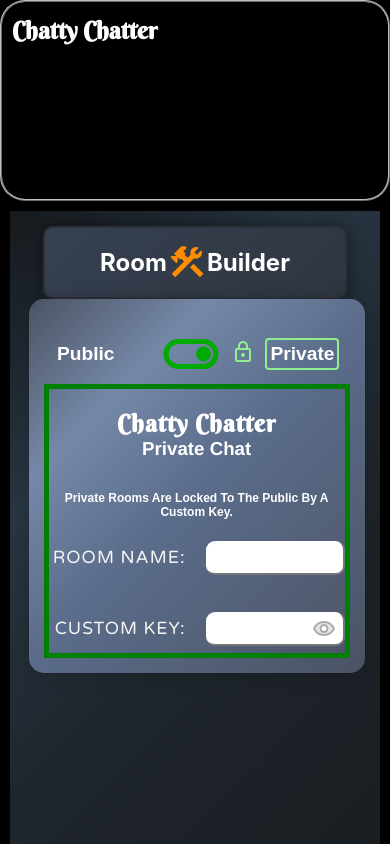
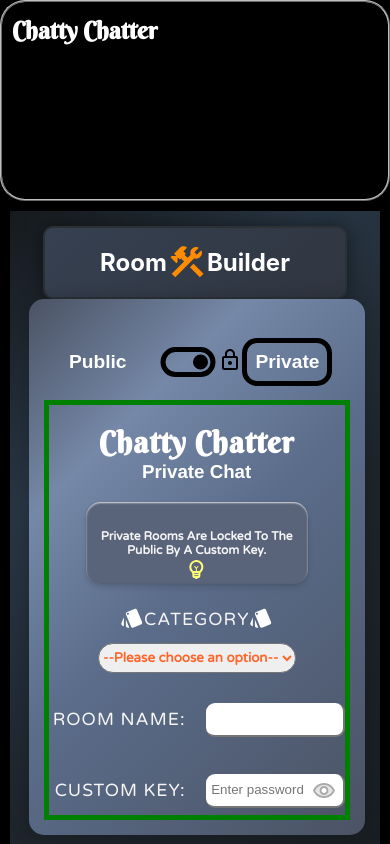
Before and after one commit to Tanner-Davison/Chatty_Chatter, a React (Create React App) app: page /createroom/0 in a window 390 px wide. Both pictures are taken after a click on the picture 184 px from the left and 354 px from the top of the page. Shown: the top 844 px of the page. Built offline with nearby package versions, Linux system fonts and the light colour scheme; a web font is replaced by a local one.

Commit message:
finished save for the night

```diff
--- a/src/components/Header/Header.js
+++ b/src/components/Header/Header.js
@@ -24,7 +24,7 @@ const Header = ({ joinRoom, roomChanger, room, }) => {
       console.log(currentLocation);
       const timer = setTimeout(()=>{
         setVisible(false);
-      },50000);
+      },5000);
        return () => {
          clearTimeout(timer);
        };
@@ -98,6 +98,7 @@ const Header = ({ joinRoom, roomChanger, room, }) => {
         <div className={"create_room_container"}>
           <h2 style={{ color: "white" }}>Hub Finder</h2>
           <input
+            type='number'
             className={"roomInput"}
             placeholder="Room #"
             onKeyDown={handleKeyDown}
--- a/src/components/Utility-mainRoom/CreateRoom.css
+++ b/src/components/Utility-mainRoom/CreateRoom.css
@@ -33,10 +33,10 @@ form {
   text-align: center;
 }
 #logo-style-inline {
-  font-family: "Berkshire Swash", serif;
-  letter-spacing: 1px;
-  font-size: 24px;
-  color: white;
+      font-family: "Berkshire Swash", serif;
+    letter-spacing: 1px;
+    font-size: 50px;
+    color: white;
 }
 #header-border {
   display:flex;
@@ -109,6 +109,7 @@ form {
   justify-content: flex-end;
 }
 .content-container {
+  position: relative;
   display: flex;
   align-items: center;
   flex-direction: column;
@@ -128,7 +129,18 @@ form {
   color: whitesmoke;
   font-family: "Varela Round", sans-serif;
 }
+.content-container.private{
+  width:45%;
+  padding:10px;
+  align-self: center;
+  padding:15px;
+}
+#lightbulb{
+  position: absolute;
+  top:50px;
+  color:rgb(255, 255, 119);
 
+}
 .info-div {
      display: flex;
     flex-direction: column;
@@ -218,12 +230,14 @@ form {
   cursor: pointer;
 }
 .public-off {
-  border: 2px solid black;
-  padding: 3px;
-  border-radius: 4px;
+  border: 5px solid black;
+  padding: 8px;
+  border-radius: 15px;
   transition: opacity 0.3s ease;
   box-sizing: border-box;
   font-size: larger;
+  cursor:default
+
 }
 .material-icon {
   color: white;
@@ -234,6 +248,7 @@ form {
   box-sizing: border-box;
   border-color: white;
   border: white;
+   cursor: pointer;
 }
 #search-glass-wrapper {
   display: flex;
@@ -401,7 +416,13 @@ label {
   .private-info {
     gap: 20px;
   }
-
+  .toggle-wrapper {
+    gap:0px;
+    box-sizing: border-box;
+  }
+  .public-off{
+    box-sizing: border-box;
+  }
   .form-wrapper {
     margin: 10px;
     align-items: center;
@@ -419,6 +440,16 @@ label {
   left: 89%;
   color: darkgray;
   }
+  .content-container.private{
+    width:75%;
+  }
+  #lightbulb{
+  position: absolute;
+  top:55px;
+  width:75%;
+  color:rgb(255, 255, 119);
+
+}
   .private-room-wrapper {
     justify-content: space-around;
     width: 100%;
@@ -437,4 +468,7 @@ label {
     gap: 0px;
 
   }
+  #logo-style-inline {
+    font-size:30px;
+  }
 }
--- a/src/components/Utility-mainRoom/CreateRoom.js
+++ b/src/components/Utility-mainRoom/CreateRoom.js
@@ -15,6 +15,8 @@ import "./CreateRoom.css";
 import axios from "axios";
 import getCurrentTime, { getCurrentTimeJSX } from "./getTime";
 import VisibilityTwoToneIcon from "@mui/icons-material/VisibilityTwoTone";
+import EmojiObjectsTwoToneIcon from "@mui/icons-material/EmojiObjectsTwoTone";
+import ToolTip from "../tools/ToolTip";
 
 const CreateRoom = (props) => {
   const [isPasswordVisible, setIsPasswordVisible] = useState(false);
@@ -111,7 +113,8 @@ const CreateRoom = (props) => {
             <div className={"toggle-wrapper"}>
               <p
                 style={{ borderColor: "white" }}
-                className={privateRoom ? "public-off true" : "public-off"}>
+                className={privateRoom ? "public-off true" : "public-off"}
+                onClick={() => setPrivateRoom(false)}>
                 Public
               </p>
               <img
@@ -139,8 +142,9 @@ const CreateRoom = (props) => {
                 />
               </span>
               <p
-                style={{ borderColor: "lightgreen" }}
-                className={privateRoom ? "public-off" : "public-off true"}>
+                style={{ borderColor: "black" }}
+                className={privateRoom ? "public-off" : "public-off true"}
+                onClick={() => setPrivateRoom(true)}>
                 Private
               </p>
             </div>
@@ -151,13 +155,46 @@ const CreateRoom = (props) => {
                     <h3>
                       <span id={"logo-style-inline"}>Chatty Chatter </span>
                       <br></br>
-                      Private Chat
+                      <span>Private Chat </span>
                     </h3>
-                    <p>
-                      Private rooms are Locked to the public by a custom key.
-                    </p>
+                    <slot className={"content-container private"}>
+                      <EmojiObjectsTwoToneIcon id={"lightbulb"} />
+                      <p>
+                        Private rooms are Locked to the public by a custom key.
+                      </p>
+                    </slot>
                   </slot>
                   <div className={"private-room-inputs"}>
+                    <div className="category-container">
+                      <div
+                        style={{
+                          display: "flex",
+                          alignItems: "center",
+                          justifyContent: "center",
+                        }}>
+                        <img
+                          id={"img-flip"}
+                          src={dropdown}
+                          alt={"dropdown-icon"}
+                        />{" "}
+                        <label htmlFor="category-list">Category</label>{" "}
+                        <img src={dropdown} alt={"dropdown-icon"} />
+                      </div>
+                      <select
+                        name="Category"
+                        id="category-list"
+                        onChange={(e) => setCategory(e.target.value)}>
+                        <option value="">--Please choose an option--</option>
+                        {categoryKeys.map((key, id) => {
+                          const keyValue = CategoryOptions[key];
+                          return (
+                            <option key={id} value={keyValue}>
+                              {keyValue}
+                            </option>
+                          );
+                        })}
+                      </select>
+                    </div>
                     <label htmlFor={"name"}>
                       {" "}
                       Room Name:
@@ -175,12 +212,18 @@ const CreateRoom = (props) => {
                           type={isPasswordVisible ? "text" : "password"}
                           id={"room-password"}
                           value={password}
+                          placeholder=" Enter password"
                           onChange={handleInputChange}
                           onKeyDown={handleKeyPress}
                         />
-                        <VisibilityTwoToneIcon
-                        id={'visible_eye'}
-                        onClick={()=>setIsPasswordVisible(!isPasswordVisible)}/>
+
+                          <VisibilityTwoToneIcon
+                            id={"visible_eye"}
+                            onClick={() =>
+                              setIsPasswordVisible(!isPasswordVisible)
+                            }
+                          />
+
                       </label>
                     </div>
                   </div>
@@ -191,6 +234,11 @@ const CreateRoom = (props) => {
               <>
                 {room === "0" && (
                   <div>
+                    <h3>
+                      <span id={"logo-style-inline"}>Chatty Chatter </span>
+                      <br></br>
+                      Community Chat
+                    </h3>
                     <label id="room-lookup">
                       Search for available room
                       <div id={"search-glass-wrapper"}>
--- /dev/null
+++ b/src/components/tools/ToolTip.js
@@ -0,0 +1,11 @@
+import styles from './ToolTip.module.css'
+
+const ToolTip = ({children, text}) =>{
+    return (
+      <div className={styles.tooltip_container}>
+        {children}
+        <span className={styles.tooltip_text}>{text}</span>
+      </div>
+    );
+}
+export default ToolTip
--- /dev/null
+++ b/src/components/tools/ToolTip.module.css
@@ -0,0 +1,30 @@
+.tooltip-container {
+  position: relative;
+  display: inline-block;
+}
+
+.tooltip-text {
+  visibility: hidden;
+  width: 120px;
+  background-color: black;
+  color: #fff;
+  text-align: center;
+  border-radius: 6px;
+  padding: 5px;
+
+  /* Position the tooltip text - see examples below! */
+  position: absolute;
+  z-index: 1;
+  bottom: 100%;
+  left: 50%;
+  margin-left: -60px; /* Use half of the width (120/2 = 60), to center the tooltip */
+
+  /* Fade in tooltip */
+  opacity: 0;
+  transition: opacity 0.3s;
+}
+
+.tooltip-container:hover .tooltip-text {
+  visibility: visible;
+  opacity: 1;
+}
```
Also changed, not shown: src/components/Utility-mainRoom/svgs/locked.svg, src/components/Utility-mainRoom/svgs/toggleOff.svg.
